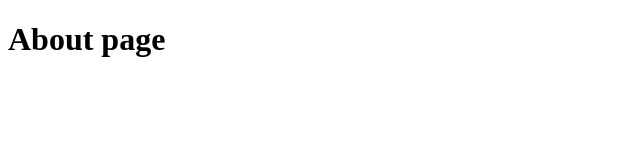
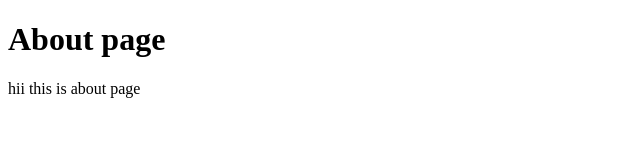
Before and after one commit to devsingh9794485409-ai/git-learning, a plain HTML site: page about.html in a window 1280 px wide. Shown: the whole page, without its empty margins (0-640 px from the left). Drawn offline with Linux system fonts and the light colour scheme.

Commit message:
para added in about.html

```diff
--- a/about.html
+++ b/about.html
@@ -7,6 +7,7 @@
 </head>
 <body>
     <h1>About page</h1>
+    <p1>hii this is about page</p1>
 
 </body>
 </html>
```
